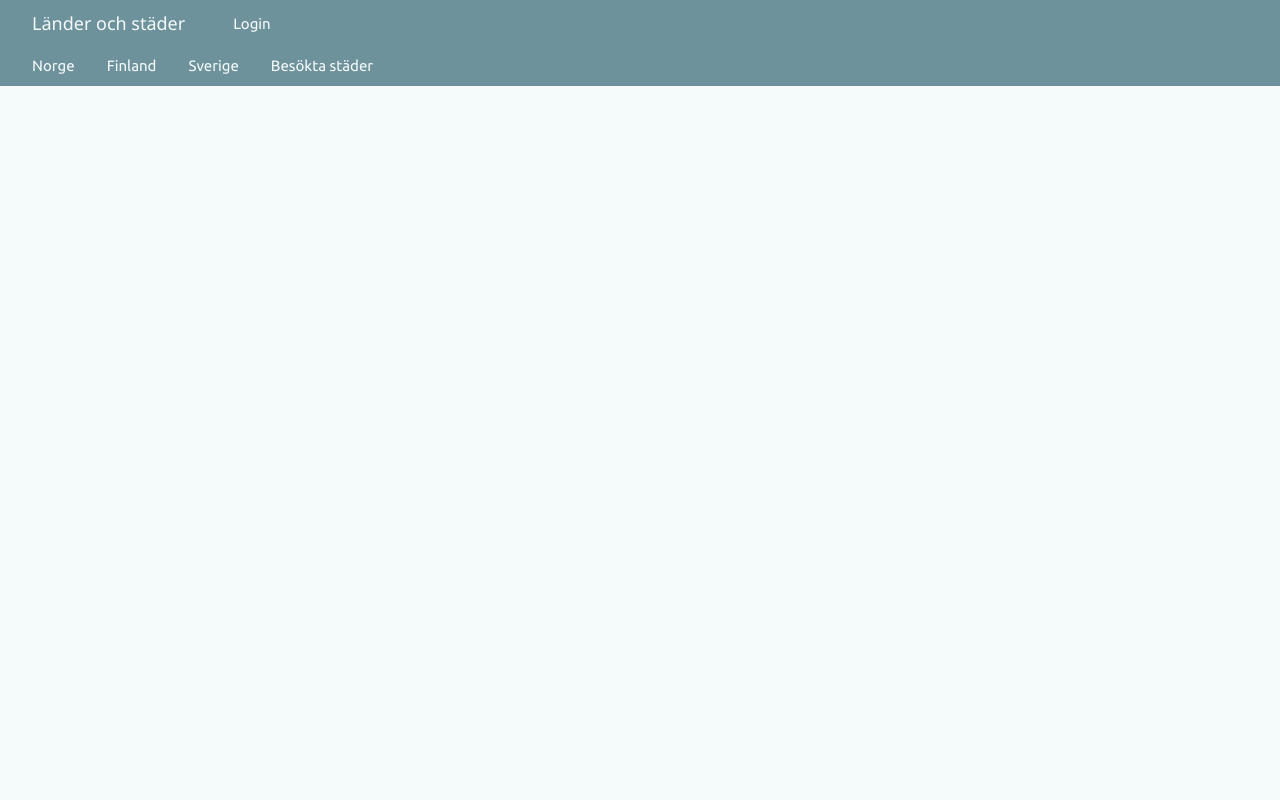
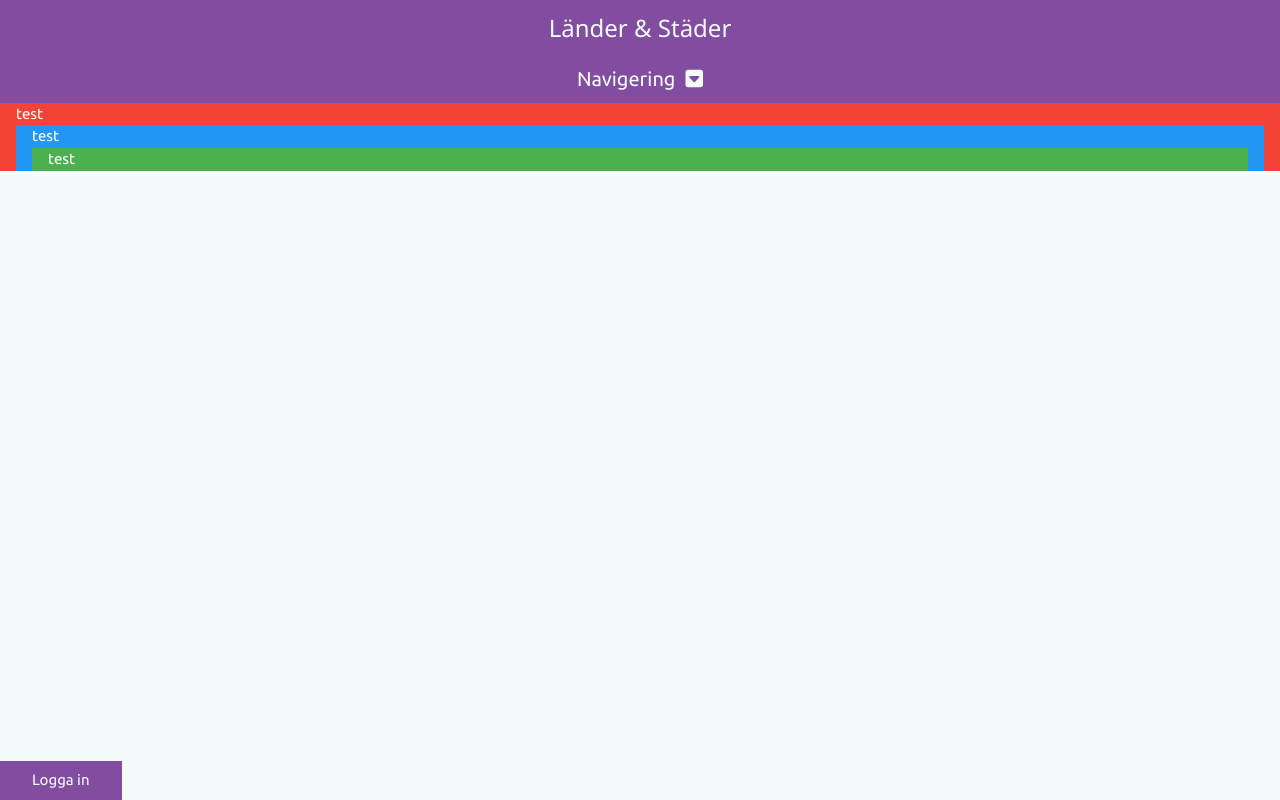
Before and after one commit to Tallbacka/LanderOchStader, a plain HTML site: page index.html in a window 1280 px wide. Drawn offline with nearby package versions, Linux system fonts and the light colour scheme.

Commit message:
semiworking UI

```diff
--- a/index.html
+++ b/index.html
@@ -7,9 +7,9 @@
     <meta http-equiv="X-UA-Compatible" content="ie=edge">
     <title>Cities and Countries</title>
     <!-- styles -->
-    <link rel="stylesheet" href="styles/style.css">
     <link href="https://fonts.googleapis.com/css?family=Ubuntu&display=swap" rel="stylesheet">
     <link rel="stylesheet" href="https://www.w3schools.com/w3css/4/w3.css">
+    <link rel="stylesheet" href="styles/style.css">
 
     <!-- scripts -->
     <script src="https://kit.fontawesome.com/2f245fa161.js" crossorigin="anonymous"></script>
@@ -19,26 +19,14 @@
 <body id="body">
 
     <!-- Navigation panel -->
-    <div class="w3-container">
-        <div class="w3-container w3-cell w3-cell-middle">
-            <h5>Länder och städer</h5>
+    <div id="navigationBar" class="w3-container">
+        <div class="w3-container w3-cell-row w3-cell-middle w3-mobile w3-center">
+            <h3>Länder & Städer</h3>
+            <a style="font-size: 20px" href="#" class="w3-button w3-block">Navigering<i class="fas fa-caret-square-down" onclick="showCities('countryBar')"></i></a>
         </div>
-        <div class="w3-container w3-cell w3-cell-middle">
-            <a id="openLoginModal" href="#" class="w3-button"
-                onclick="document.getElementById('loginModal').style.display='block'">Login</a>
-        </div>
-        <div id="countryBar" class="w3-bar">
-            <button class="w3-bar-item w3-button tablink" onclick="openCountry(event, 'visited')">Besökta
-                städer</button>
-        </div>
-        <div id="sverige" class="w3-container country" style="display:none">
-            <p>sverige</p>
-        </div>
-        <div id="finland" class="w3-container country" style="display:none">
-            <p>finland</p>
-        </div>
-        <div id="norge" class="w3-container country" style="display:none">
-            <p>norge</p>
+        <div id="countryBar" class="w3-bar w3-hide w3-center w3-mobile">
+            <a id="countryButton" class="w3-button">Besökta städer</a>
+            <hr>
         </div>
     </div>
 
@@ -50,43 +38,53 @@
                     <input class="w3-input w3-border w3-margin-bottom" type="text" placeholder="Ange användarnamn"
                         name="usrname" required>
                     <input class="w3-input w3-border" type="password" placeholder="Ange lösen" name="psw" required>
-                    <button class="w3-button w3-block w3-green w3-section w3-padding" type="submit">Logga in</button>
+                    <button class="w3-button w3-block w3-section w3-padding" type="submit" style="background-color:#B7AFA3">Logga in</button>
                     <input class="w3-check w3-margin-top" type="checkbox" checked="checked"> Kom ihåg mig
                 </div>
             </form>
             <div class="w3-container w3-border-top w3-padding-16 w3-light-grey">
                 <button onclick="document.getElementById('loginModal').style.display='none'" type="button"
                     class="w3-button" style="background-color:#B7AFA3 ">Avbryt</button>
+                    <span class="w3-right w3-padding"><a href="#">Skapa användare</a></a></span>
                 <span class="w3-right w3-padding">Glömt <a href="#">lösenord?</a></span>
             </div>
         </div>
     </div>
+    <div class="w3-container w3-mobile w3-red">
+        test
+        <div id="countryContent" class="w3-container w3-blue">
+            test
+            <div id="cityContent" class="w3-container w3-green">
+                test
+            </div>
+        </div>
 
+    </div>
+
+
+    <footer>
+        <div class="w3-container w3-cell w3-cell-middle w3-mobile w3-center">
+            <a id="openLoginModal" href="#" class="w3-button"
+                onclick="document.getElementById('loginModal').style.display='block'" style="margin-left:0">Logga in</a>
+        </div>
+    </footer>
 
     <!-- scripts -->
     <script>
-        var modal = document.getElementById('loginModal')
-        window.onclick = function (event) {
-            if (event.target == modal) {
-                modal.style.display = "none";
+        var eventModal = document.getElementById('loginModal')
+        window.onclick = function (eventModal) {
+            if (eventModal.target == eventModal) {
+                eventModal.style.display = "none";
             }
         }
-        function openCountry(event, country) {
-            var x, tablinks;
-            x = document.getElementsByClassName('country')
 
-            for (let i = 0; i < x.length; i++) {
-                x[i].style.display = "none";
+        function showCities(id) {
+            var x = document.getElementById(id);
+            if (x.className.indexOf("w3-show") == -1) {
+                x.className += " w3-show";
+            } else {
+                x.className = x.className.replace(" w3-show", "");
             }
-
-            tablinks = document.getElementsByClassName('tablink');
-
-            for (let i = 0; i < x.length; i++) {
-                tablinks[i].style.background = "#6D929B";
-            }
-
-            document.getElementById(country).style.display = "block";
-            event.currentTarget.style.backgroundcolor = "#E8D0A9";
         }
     </script>
 
--- a/scripts/main.js
+++ b/scripts/main.js
@@ -33,32 +33,48 @@ function drawCountry(countryData) {
     var countryContainer = document.getElementById('countryBar');
 
     for (let i = 0; i < Object.values(countryData).length; i++) {
-        var button = document.createElement('button');
-        button.setAttribute('class', "w3-bar-item w3-button tablink");
-        button.setAttribute('id', countryData[i].id);
-        button.setAttribute('onclick', "openCountry(event, this(id))");
-        button.innerHTML =countryData[i].countryname;
-        countryContainer.insertAdjacentElement("afterbegin", button)
+        var hr = document.createElement('hr')
+
+        var a = document.createElement('a');
+        a.setAttribute('class', "w3-button w3-center");
+        a.setAttribute('onclick', "showCities(" + `'div${countryData[i].id}'` + ")")
+        a.setAttribute('id', "countryButton")
+        a.innerHTML = countryData[i].countryname;
+
+        var divCountry = document.createElement('div');
+        divCountry.setAttribute('class', "w3-container w3-center countryContainer");
+        divCountry.setAttribute('id', countryData[i].id);
+
+        var divCity = document.createElement('div');
+        divCity.setAttribute('id', "div" + countryData[i].id);
+        divCity.setAttribute('class', "w3-hide w3-container w3-center cityContainer");
+
+        divCountry.appendChild(a);
+        divCountry.appendChild(divCity);
+
+        countryContainer.appendChild(divCountry)
+        countryContainer.appendChild(hr)
     }
 }
 
 // Appends the city links based on JSON data
 function drawCities(cityData) {
+    var cityContainer = document.getElementsByClassName("cityContainer")
 
 
-    for (let i = 0; i < dropdown.length; i++) {
-        for (let j = 0; j < Object.values(cityData).length; j++) {
+    for (let i = 0; i < cityContainer.length; i++) {
+        for (let j = 0; j < cityData.length; j++) {
             var a = document.createElement('a');
+            if (cityContainer[i].getAttribute("id") == "div"+cityData[j].countryid) {
+                a.setAttribute('class', "w3-button " + cityData[i].id);
+                a.setAttribute('id', "city" + cityData[j].countryid );
+                a.innerHTML = cityData[j].stadname;
 
-            if (dropdown[i].getAttribute("id") == cityData[j].countryid) {
-
-            } else {
-                console.log("nothing in common");
+                cityContainer[i].appendChild(a)
             }
         }
     }
 }
-
 
 // Sorts the city data after population desc.
 function sortByPopulation(cityData) {
--- a/styles/style.css
+++ b/styles/style.css
@@ -7,13 +7,46 @@
 #6D929B gothic light blue
 */
 
-body{
+body {
   background-color: #F5FAFA;
   font-family: 'Ubuntu', sans-serif;
 }
 
-.w3-container{
+.w3-container {
   font-family: 'Ubuntu', sans-serif;
   color: #F5FAFA;
-  background-color: #6D929B;
+  background-color: rgb(130, 77, 161);
 }
+
+#navigationBar {
+  position: sticky;
+  top: 0;
+}
+.fas{
+  margin-left: 10px;
+}
+
+footer {
+  position: fixed;
+  width: 100vw;
+  bottom: 0;
+  text-align: center;
+  margin: auto;
+}
+
+#countryButton{
+  font-weight: bold;
+  font-size: 1.3em
+}
+
+
+.w3-button{
+    background-color: rgb(130, 77, 161);
+}
+.w3-button:active{
+    background-color: rgb(130, 77, 161);
+
+}
+.w3-button:hover{
+  background-color: rgb(130, 77, 161);
+}
```
